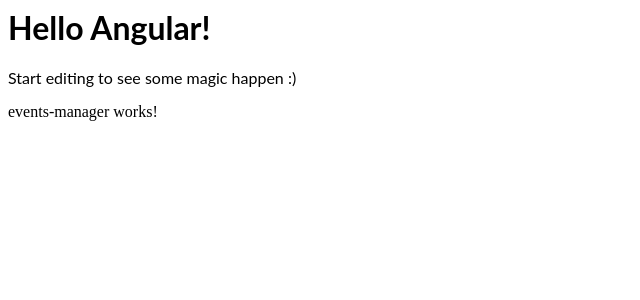
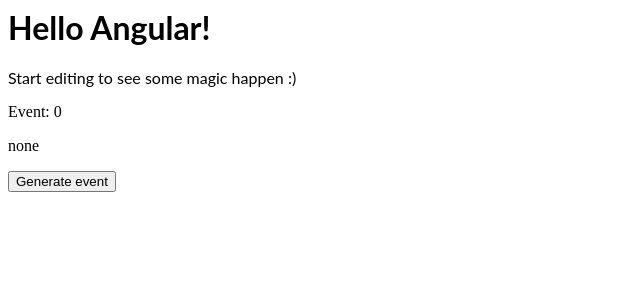
Before and after one commit to vincentcombet/angular-spaceh, an Angular app: page / in a window 1280 px wide. Shown: the top 300 px of the page, without its empty margins (0-640 px from the left). Built offline with nearby package versions, Linux system fonts and the light colour scheme.

Commit message:
2 files modified

```diff
--- a/src/app/events-manager/events-manager.component.html
+++ b/src/app/events-manager/events-manager.component.html
@@ -1,3 +1,10 @@
 <p>
-events-manager works!
+Event: {{d3}}
 </p>
+<p>
+  {{currentEvent}}
+</p>
+
+<button (click)=generateEvent()>
+  Generate event
+</button>
--- a/src/app/events-manager/events-manager.component.ts
+++ b/src/app/events-manager/events-manager.component.ts
@@ -8,10 +8,20 @@
   styleUrls: ['./events-manager.component.css']
 })
 export class EventsManagerComponent implements OnInit {
+  currentEvent = "none";
+  d3 = 0;
+
+  events = events;
 
   constructor() { }
 
   ngOnInit() {
   }
 
+  generateEvent() {
+    this.d3 = Math.floor((Math.random() * 3) + 1);
+
+    this.currentEvent = events[this.d3].desc;
+  }
+
 }
```
